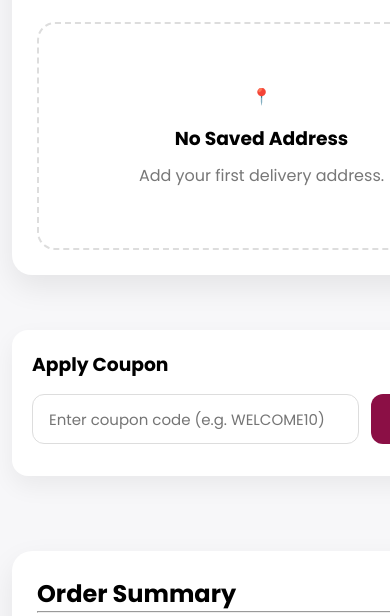
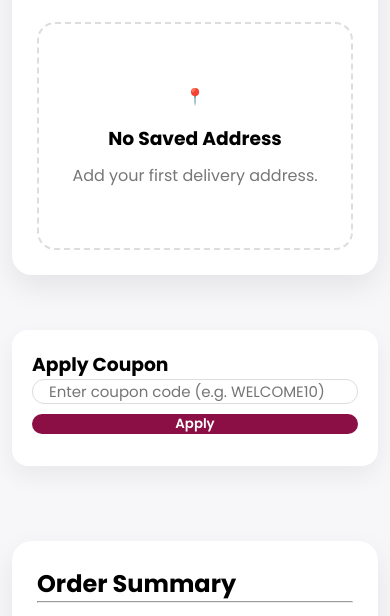
Before and after one commit to UBAID000111/MashaCH, a plain HTML site: page checkout.html in a window 390 px wide. Shown: the part 214-830 px from the top of the page. Drawn offline with Linux system fonts and the light colour scheme; no server answers.

Commit message:
Initial commit

```diff
--- a/assets/css/checkout.css
+++ b/assets/css/checkout.css
@@ -133,15 +133,19 @@ box-shadow:0 10px 25px rgba(0,0,0,.06);
 
 display:flex;
 
-gap:12px;
+gap:10px;
 
-margin-top:15px;
+width: 100%;
 
 }
 
 .coupon-input input{
 
 flex:1;
+
+min-width: 0;
+
+width: 100%;
 
 height:50px;
 
@@ -160,6 +164,8 @@ font-size:15px;
 width:120px;
 
 border:none;
+
+flex-shrink: 0;
 
 border-radius:12px;
 
@@ -832,4 +838,12 @@ padding:20px;
 
 }
 
+.coupon-input{
+    flex-direction: column;
 }
+
+.coupon-input button{
+    width: 100%;
+}
+
+}
```
